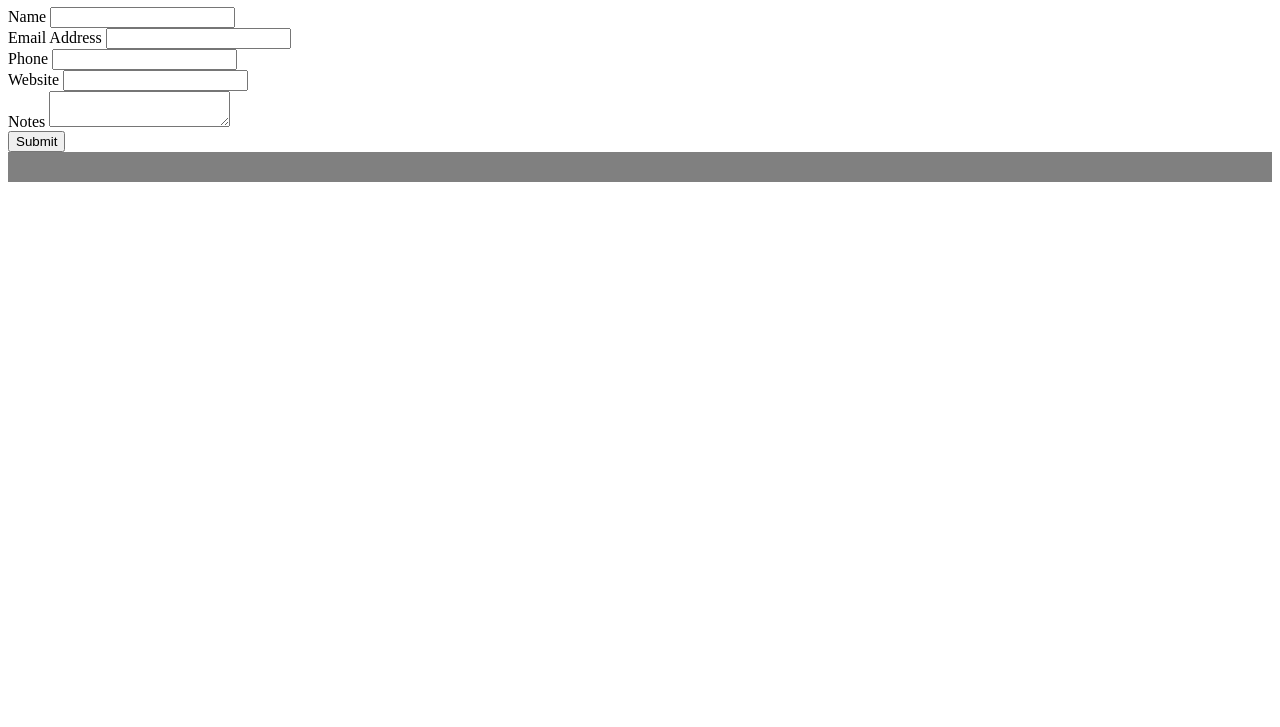
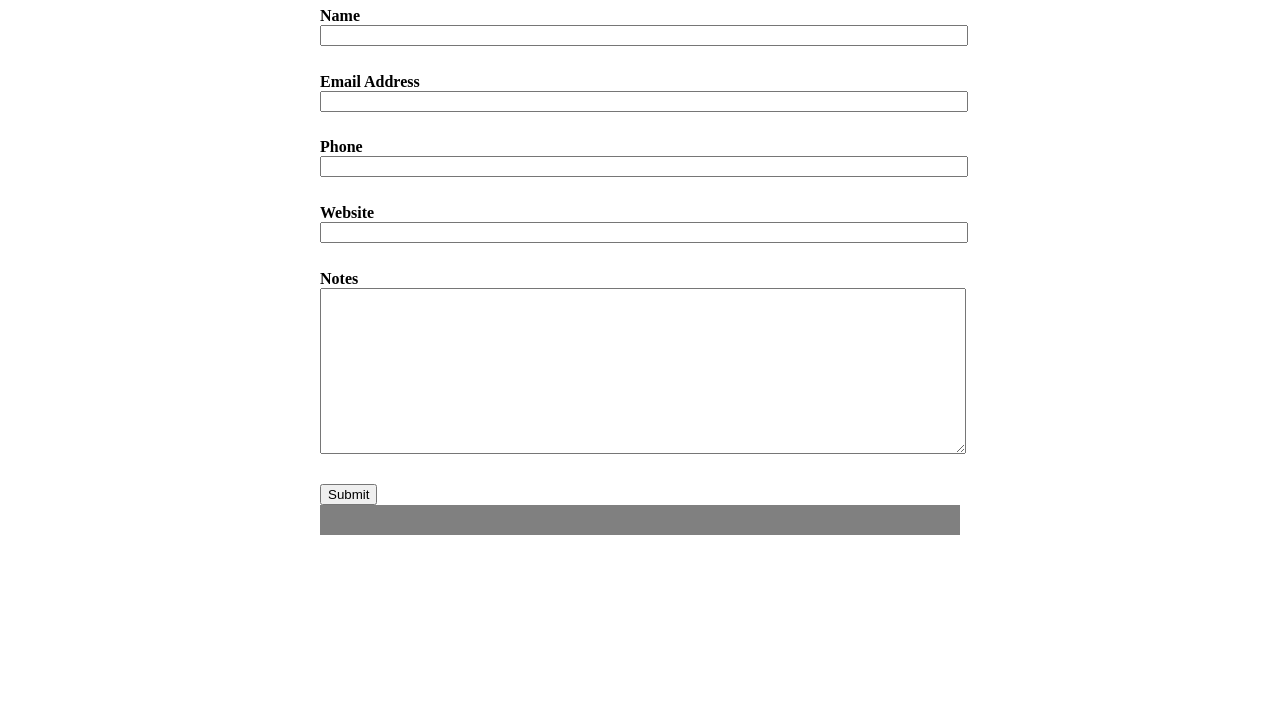
Before and after one commit to code-glutton/progressBar, a plain HTML site: page index.html in a window 1280 px wide. Shown: the part 73-800 px from the top of the page. Drawn offline with Linux system fonts and the light colour scheme.

Commit message:
Basic css added

```diff
--- a/css/style.css
+++ b/css/style.css
@@ -12,3 +12,25 @@
     height: 30px;
     background-color: green;
   }
+
+  body {
+    margin-left: auto;
+    margin-right: auto;
+    max-width: 40em;
+    width: 88%;
+    }
+    label,
+    input,
+    textarea {
+    width: 100%;
+    }
+    label {
+    font-weight: bold;
+    }
+    input,
+    textarea {
+    margin-bottom: 2em;
+    }
+    textarea {
+    height: 12em;
+    }
--- a/index.html
+++ b/index.html
@@ -15,28 +15,28 @@
 	<form id="autosave">
 		<div>
 			<label for="name">Name</label>
-            <input type="text" id="name">
+            <input type="text" class="input">
 		</div>
 
 		<div>
 			<label for="email">Email Address</label>
-			<input type="email" id="email">
+			<input type="email" class="input">
 		</div>
 
 		<div>
 			<label for="phone">Phone</label>
-            <input type="tel" id="phone">
+            <input type="tel" class="input">
 
 		</div>
 
 		<div>
 			<label for="website">Website</label>
-			<input type="url" id="website">
+			<input type="url" class="input">
 		</div>
 
 		<div>
 			<label for="notes">Notes</label>
-			<textarea id="notes"></textarea>
+			<textarea class="input"></textarea>
 		</div>
 
 		<button>Submit</button>
--- a/js/script.js
+++ b/js/script.js
@@ -1,4 +1,4 @@
-let inputVar = document.getElementsByTagName("input");
+let inputVar = document.getElementsByClassName("input");
 
 console.log(inputVar);
 
@@ -6,7 +6,7 @@ var arr = Array.from(inputVar);
 
 
 arr.map(x => {
-    console.log("osas");
+    console.log(x);
     x.addEventListener("change", () => {
         let progressNum = 20;
         let currentNum = getComputedStyle(document.documentElement)
```
